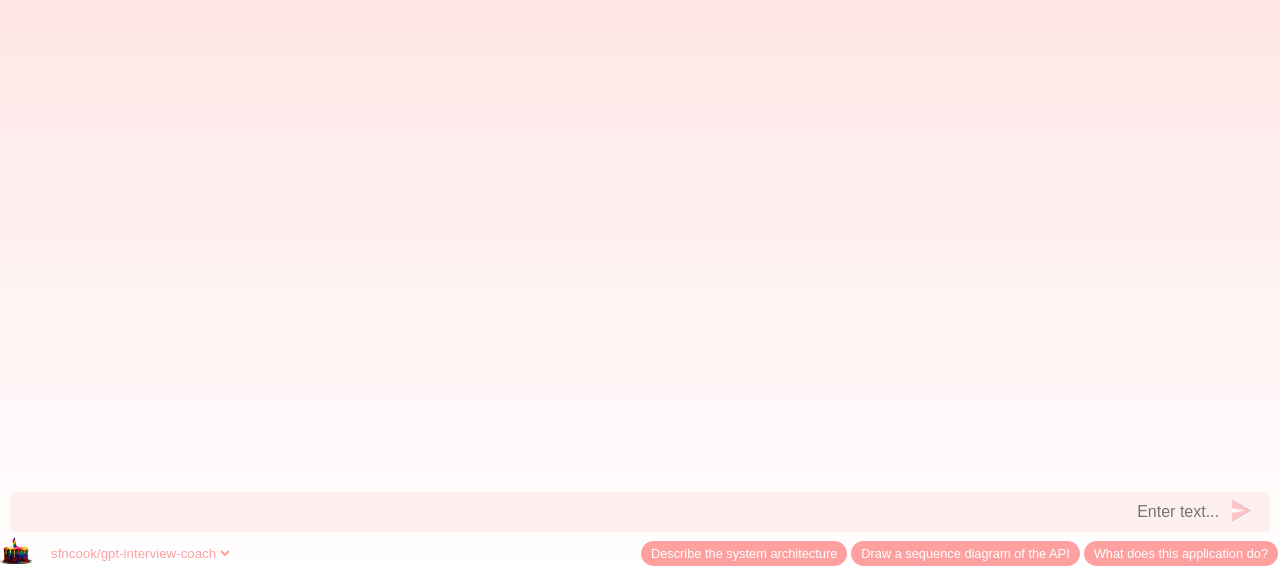
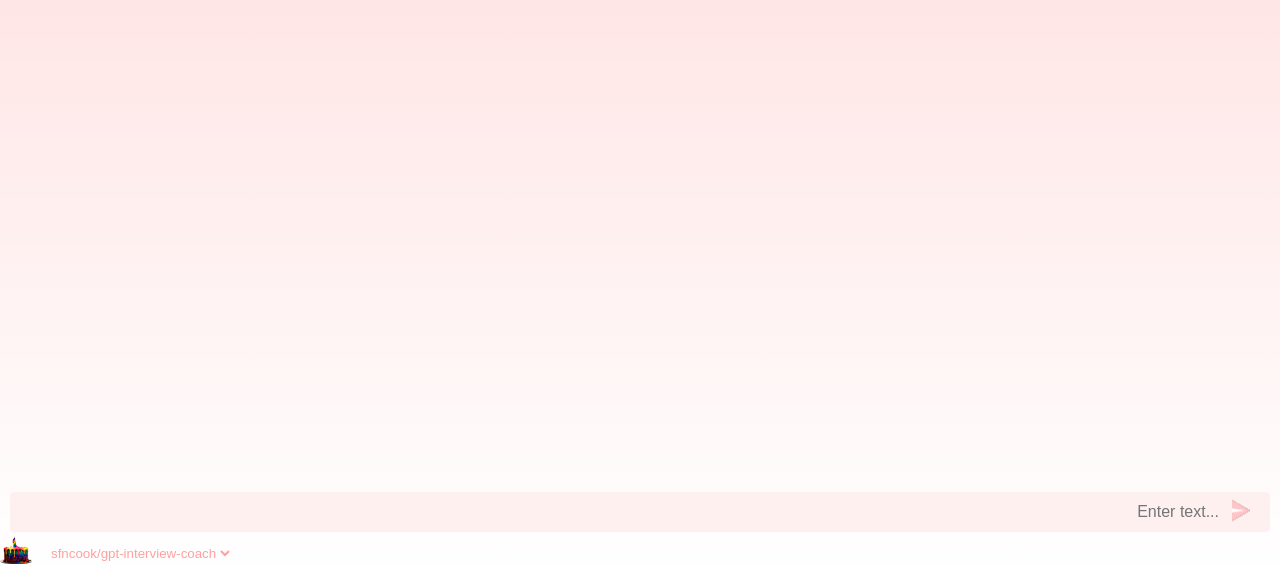
Before and after one commit to sfncook/cakedocs-web-ui, a Next.js app: page / in a window 1280 px wide. Shown: the part 226-800 px from the top of the page. Built offline with nearby package versions, Linux system fonts and the light colour scheme.

Commit message:
Comment out pill button suggestions

```diff
--- a/components/FooterContainer.js
+++ b/components/FooterContainer.js
@@ -21,9 +21,9 @@ export default function FooterContainer ({ repos, setSelectedRepo, selectedRepo
           </div>
 
           <div className={styles.footerRightContainer}>
-            <PillButton text="Describe the system architecture" />
-            <PillButton text="Draw a sequence diagram of the API" />
-            <PillButton text="What does this application do?" />
+            {/*<PillButton text="Describe the system architecture" />*/}
+            {/*<PillButton text="Draw a sequence diagram of the API" />*/}
+            {/*<PillButton text="What does this application do?" />*/}
           </div>
         </div>
     );
```
